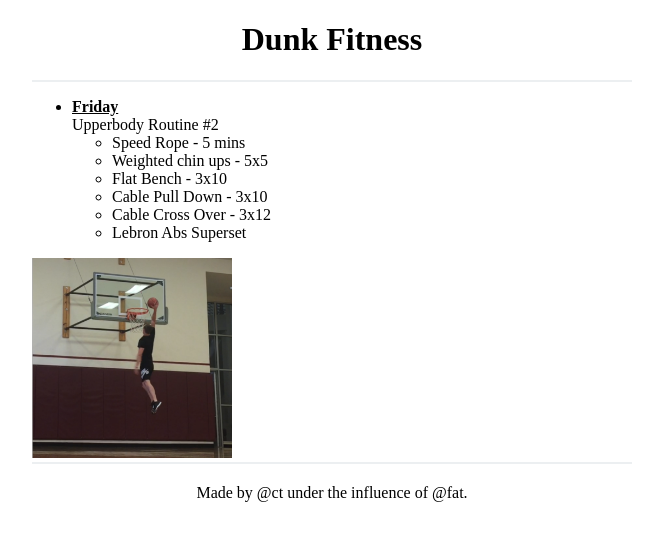
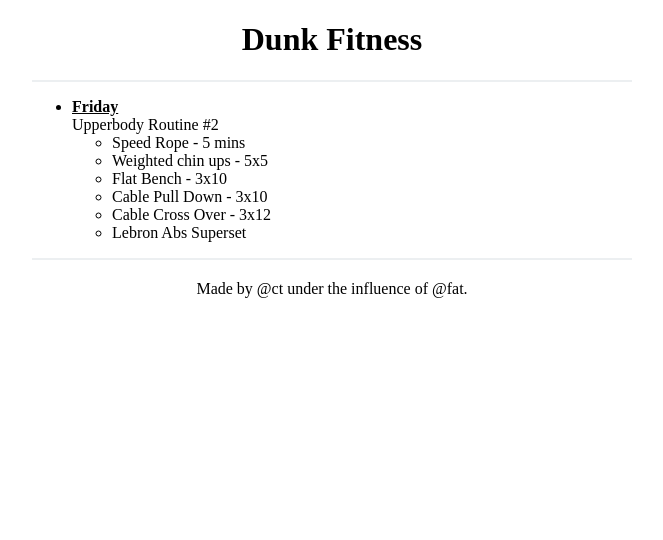
Before and after one commit to theuiguru/fitness, a website: page index.html in a window 1280 px wide. Shown: the whole page, without its empty margins (308-971 px from the left). Drawn offline with Linux system fonts and the light colour scheme.

Commit message:
removed dunk image from html

```diff
--- a/index.html
+++ b/index.html
@@ -65,7 +65,7 @@
 </ul></div>
 <div class="day" id="sat"><ul>
   <li><span>Saturday</span><br/>Cardio / Dunk practice</li>
-  </ul></div><img src="https://raw.githubusercontent.com/theuiguru/fitness/gh-pages/assets/879F0C36-D876-4349-9AEA-22AFFC3B13DF.png" width="200"></section>
+  </ul></div></section>
     <footer>Made by @ct under the influence of @fat.</footer>
 </div><script src="./assets/scripts/app.js"></script><script type="text/javascript">
 var today = new Date(),
```
